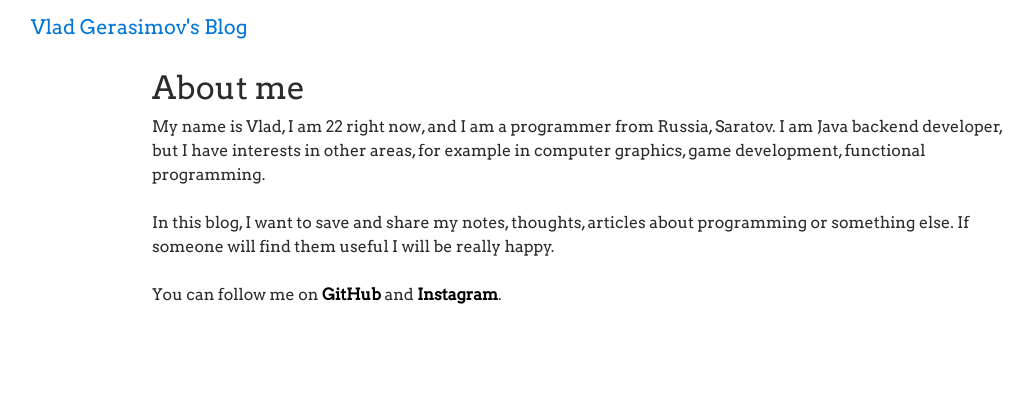
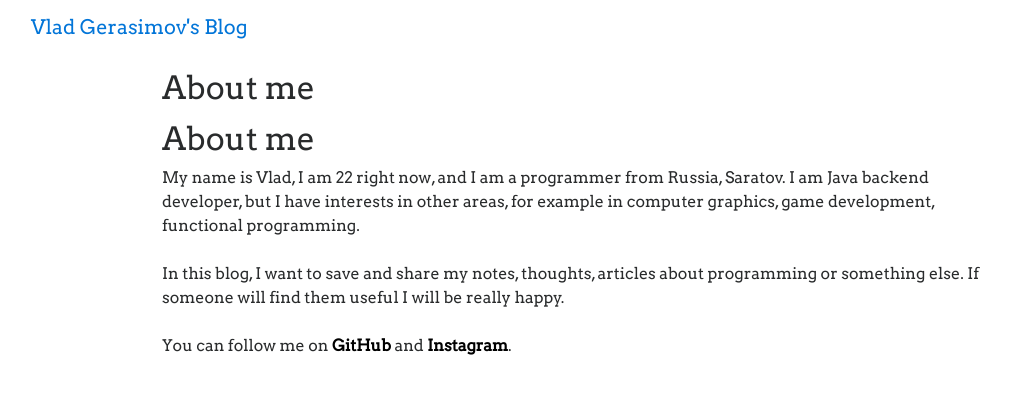
Before and after one commit to wlad031/wlad031.github.io, a plain HTML site: page about_me.html in a window 1280 px wide. Shown: the whole page, without its empty margins (54-1087 px from the left). Drawn offline with nearby package versions, Linux system fonts and the light colour scheme.

Commit message:
Update some margins and colors

```diff
--- a/about_me.html
+++ b/about_me.html
@@ -84,8 +84,11 @@
     </div>
 </nav>
 
+<div class="container" style="padding: 70px 10px 30px 10px; max-width: 868px">
+    <div>
+    <h2 style="margin-bottom: 10px">About me</h2>
 
-<div class="container" style="padding: 70px 0 30px 0; max-width: 868px">
+    <p>
         <div>
   <h2 style="margin-bottom: 10px">About me</h2>
 
@@ -104,6 +107,8 @@
 
   </p>
 </div>
+    </p>
+</div>
 </div>
 
 <footer class="footer py-3 bg-dark">
```
Also changed, not shown: blog_page_1.html (+1 -2 lines), blog_tags.html (+1 -2 lines), index.html (+1 -2 lines), 4 other files. Lines whose indentation alone changed are shown as unchanged.
